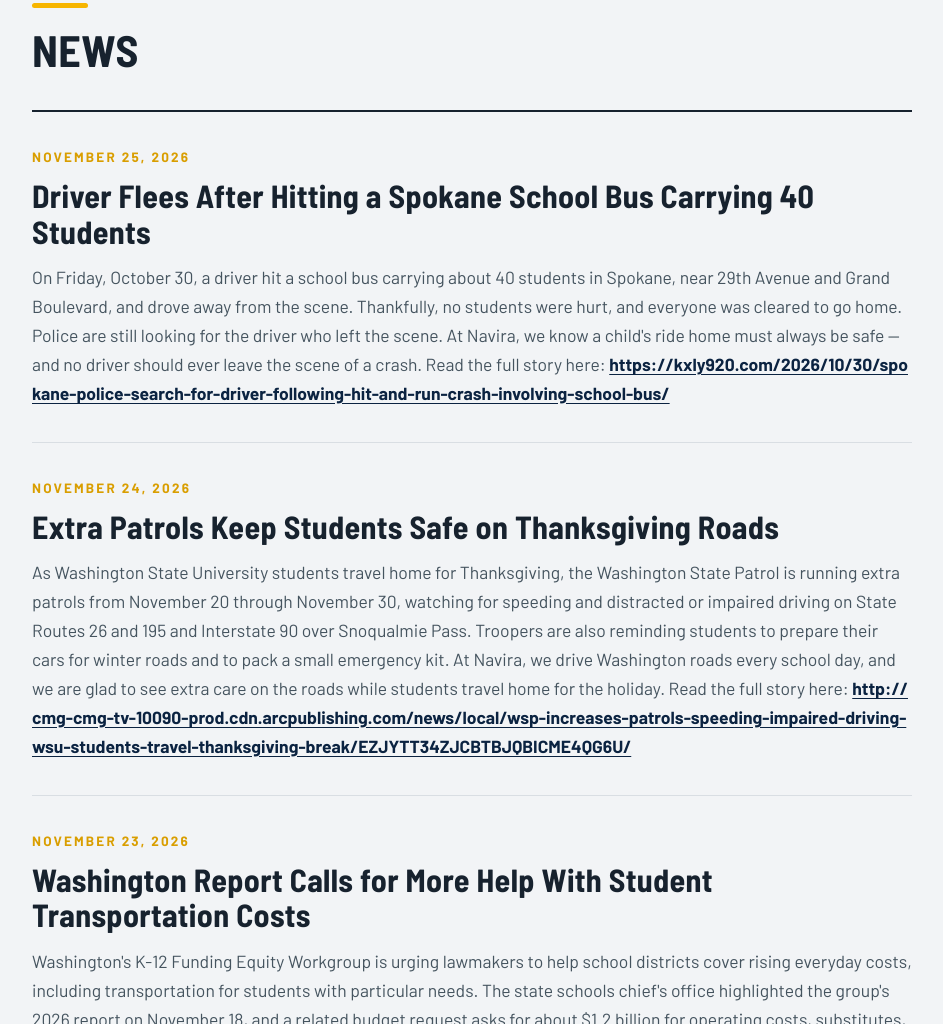
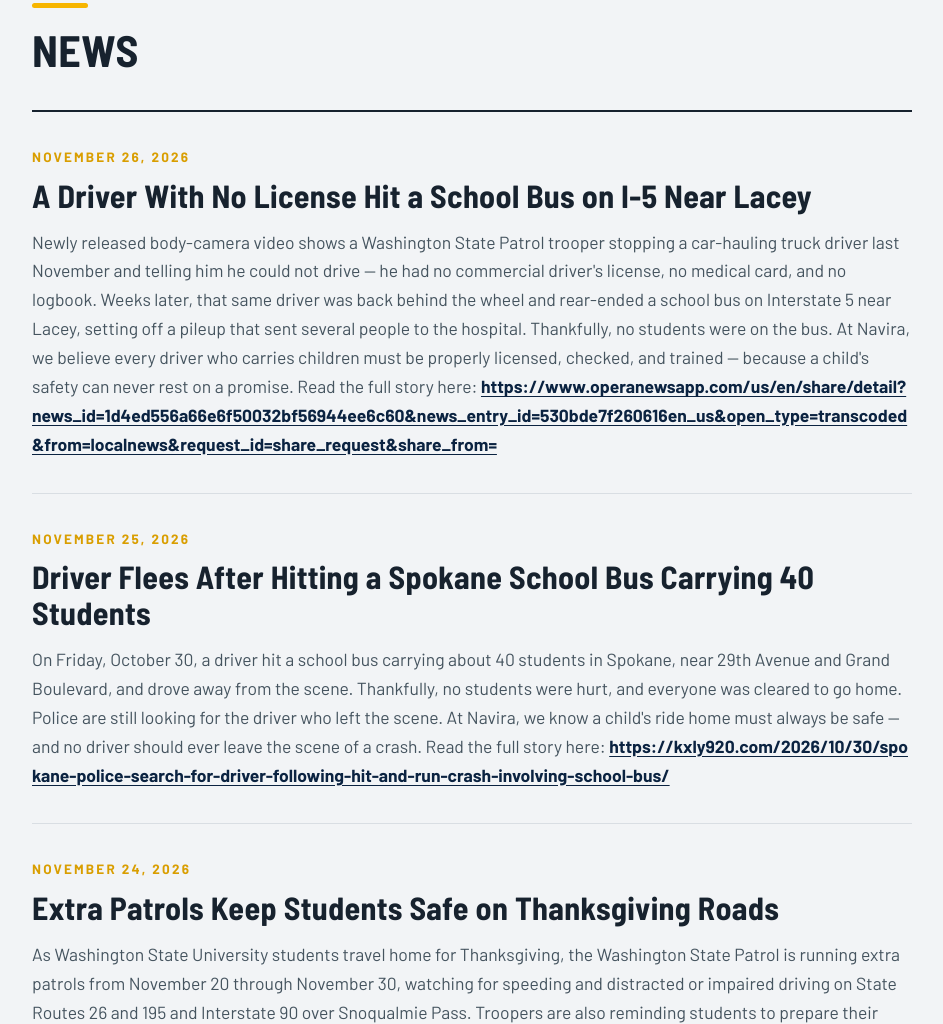
Before and after one commit to hussameldin2000/navira-website, a plain HTML site: page index.html in a window 1280 px wide. Shown: the part 4906-5930 px from the top of the page, without its empty margins (58-1001 px from the left). Drawn offline with Linux system fonts and the light colour scheme; a script that the page names is missing.

Commit message:
Add Nov 26 news post: Driver with no license hit school bus on I-5 near Lacey

```diff
--- a/index.html
+++ b/index.html
@@ -667,6 +667,11 @@
       </div>
       <div class="news-list">
         <article class="news-post">
+          <span class="news-date">November 26, 2026</span>
+          <h3>A Driver With No License Hit a School Bus on I-5 Near Lacey</h3>
+          <p>Newly released body-camera video shows a Washington State Patrol trooper stopping a car-hauling truck driver last November and telling him he could not drive — he had no commercial driver's license, no medical card, and no logbook. Weeks later, that same driver was back behind the wheel and rear-ended a school bus on Interstate 5 near Lacey, setting off a pileup that sent several people to the hospital. Thankfully, no students were on the bus. At Navira, we believe every driver who carries children must be properly licensed, checked, and trained — because a child's safety can never rest on a promise. Read the full story here: <a href="https://www.operanewsapp.com/us/en/share/detail?news_id=1d4ed556a66e6f50032bf56944ee6c60&amp;news_entry_id=530bde7f260616en_us&amp;open_type=transcoded&amp;from=localnews&amp;request_id=share_request&amp;share_from=" target="_blank" rel="noopener">https://www.operanewsapp.com/us/en/share/detail?news_id=1d4ed556a66e6f50032bf56944ee6c60&amp;news_entry_id=530bde7f260616en_us&amp;open_type=transcoded&amp;from=localnews&amp;request_id=share_request&amp;share_from=</a></p>
+        </article>
+        <article class="news-post">
           <span class="news-date">November 25, 2026</span>
           <h3>Driver Flees After Hitting a Spokane School Bus Carrying 40 Students</h3>
           <p>On Friday, October 30, a driver hit a school bus carrying about 40 students in Spokane, near 29th Avenue and Grand Boulevard, and drove away from the scene. Thankfully, no students were hurt, and everyone was cleared to go home. Police are still looking for the driver who left the scene. At Navira, we know a child's ride home must always be safe — and no driver should ever leave the scene of a crash. Read the full story here: <a href="https://kxly920.com/2026/10/30/spokane-police-search-for-driver-following-hit-and-run-crash-involving-school-bus/" target="_blank" rel="noopener">https://kxly920.com/2026/10/30/spokane-police-search-for-driver-following-hit-and-run-crash-involving-school-bus/</a></p>
```
